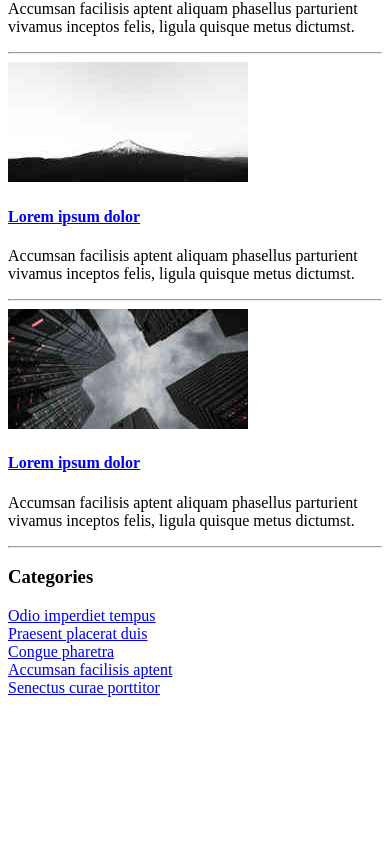
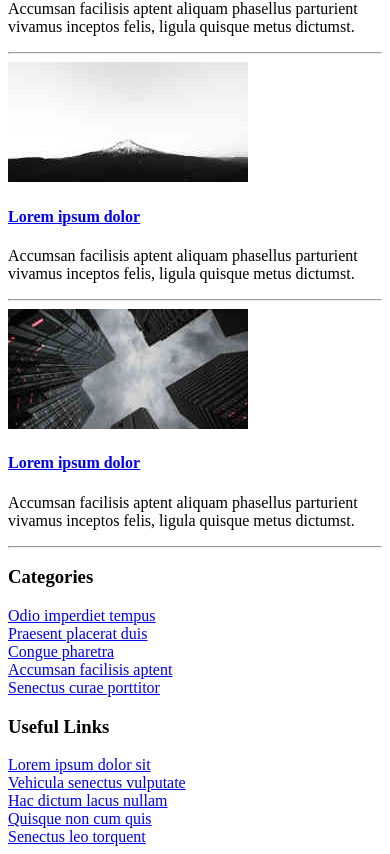
Before and after one commit to lacyjpr/classico, a React app: page / in a window 390 px wide. Shown: the part 3733-4587 px from the top of the page. Before the commit the page ends 4438 px from the top, so only its background shows below. Built offline with nearby package versions, Linux system fonts and the light colour scheme; the HTML template or start-up script is replaced by a standard one.

Commit message:
Add HomeUseful component & mobile styling

```diff
--- a/src/containers/Home.jsx
+++ b/src/containers/Home.jsx
@@ -5,6 +5,7 @@ import HomeInfoBox from './HomeInfoBox';
 import HomeIntroBox from './HomeIntroBox';
 import HomeRelated from './HomeRelated';
 import HomeCategories from './HomeCategories';
+import HomeUseful from './HomeUseful';
 
 const Home = () => (
   <div className="home">
@@ -18,6 +19,7 @@ const Home = () => (
     <HomeIntroBox />
     <HomeRelated />
     <HomeCategories />
+    <HomeUseful />
   </div>
 );
 
--- /dev/null
+++ b/src/containers/HomeUseful.jsx
@@ -0,0 +1,28 @@
+import React from 'react';
+
+const HomeUseful = () => (
+  <div className="home__useful">
+    <h3 className="home__useful--h3">Useful Links</h3>
+    <div>
+      <a href="#">Lorem ipsum dolor sit</a>
+    </div>
+
+    <div>
+      <a href="#">Vehicula senectus vulputate</a>
+    </div>
+
+    <div>
+      <a href="#">Hac dictum lacus nullam</a>
+    </div>
+
+    <div>
+      <a href="#">Quisque non cum quis</a>
+    </div>
+
+    <div>
+      <a href="#">Senectus leo torquent</a>
+    </div>
+  </div>
+);
+
+export default HomeUseful;
--- a/src/containers/index.js
+++ b/src/containers/index.js
@@ -3,6 +3,7 @@ export { default as HomeInfoBox } from './HomeInfoBox';
 export { default as HomeIntroBox } from './HomeIntroBox';
 export { default as HomeRelated } from './HomeRelated';
 export { default as HomeCategories } from './HomeCategories';
+export { default as HomeUseful } from './HomeUseful';
 export { default as About } from './About';
 export { default as Blog } from './Blog';
 export { default as Contact } from './Contact';
--- a/src/style.scss
+++ b/src/style.scss
@@ -276,6 +276,30 @@ p {
       text-decoration: none;
     }
   }
+
+  &__useful {
+    max-width: 240px;
+    margin: 0 auto;
+    text-align: center;
+
+    &--h3 {
+      font-size: 1.65rem;
+      line-height: 1.4;
+      font-weight: 500;
+      color: $gamboge;
+      margin-top: 50px;
+      margin-bottom: 1rem;
+    }
+
+    a {
+      line-height: 2.4;
+      color: $light-blue;
+    }
+
+    a:hover {
+      text-decoration: none;
+    }
+  }
 }
 
 @media (min-width: 576px) {
```
